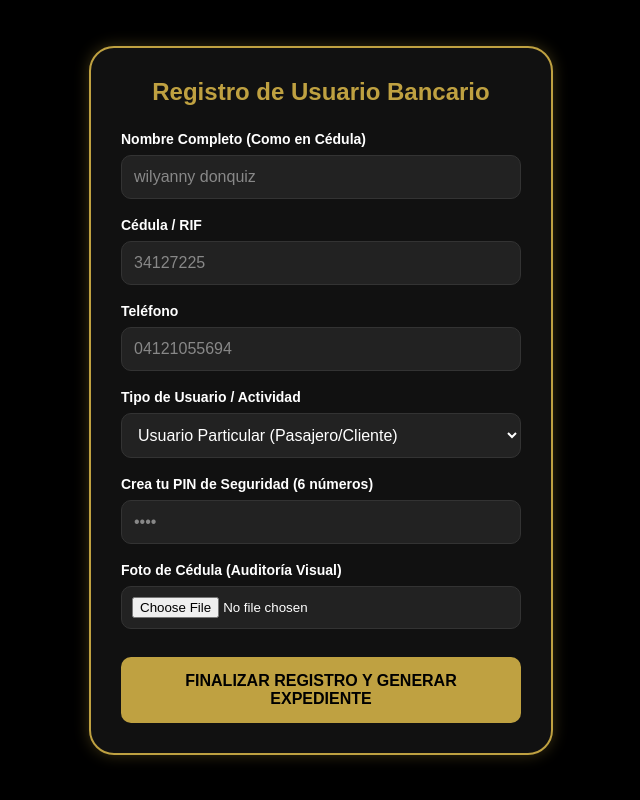
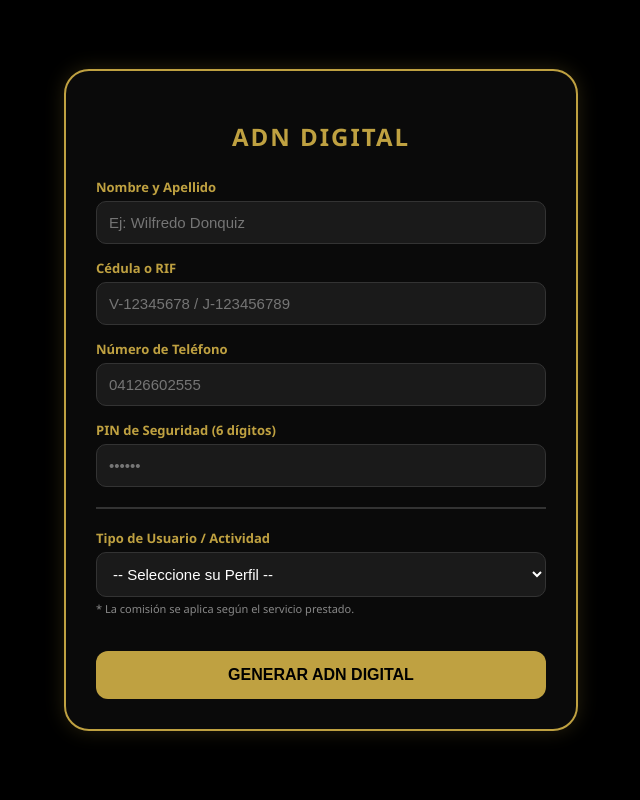
Before and after one commit to willpay2026/willpay, a website: page static/registro.html in a window 1280 px wide. Shown: the whole page, without its empty margins (319-959 px from the left). Drawn offline with Linux system fonts and the light colour scheme.

Commit message:
Update registro.html

```diff
--- a/static/registro.html
+++ b/static/registro.html
@@ -3,54 +3,91 @@
 <head>
     <meta charset="UTF-8">
     <meta name="viewport" content="width=device-width, initial-scale=1.0">
-    <title>Will-Pay | Registro Bancario</title>
+    <title>Will-Pay | Registro ADN Digital</title>
     <style>
-        body { background-color: #000; color: #fff; font-family: sans-serif; display: flex; justify-content: center; align-items: center; min-height: 100vh; margin: 0; padding: 20px; box-sizing: border-box; }
-        .registro-container { background-color: #111; border: 2px solid #bfa141; border-radius: 25px; padding: 30px; width: 100%; max-width: 400px; box-shadow: 0 0 15px rgba(191, 161, 65, 0.3); }
-        h2 { color: #bfa141; text-align: center; margin-top: 0; margin-bottom: 25px; font-size: 24px; }
-        .form-group { margin-bottom: 18px; }
-        label { display: block; color: #fff; margin-bottom: 8px; font-weight: bold; font-size: 14px; }
-        input[type="text"], input[type="tel"], input[type="password"], select { width: 100%; padding: 12px; border-radius: 10px; border: 1px solid #333; background-color: #222; color: #fff; box-sizing: border-box; font-size: 16px; }
-        input[type="file"] { color: #fff; background-color: #222; padding: 10px; border-radius: 10px; border: 1px solid #333; width: 100%; box-sizing: border-box; }
-        .btn-finalizar { background-color: #bfa141; color: #000; width: 100%; padding: 15px; border: none; border-radius: 10px; font-size: 16px; font-weight: bold; cursor: pointer; text-transform: uppercase; margin-top: 10px; transition: background 0.3s; }
-        .btn-finalizar:hover { background-color: #fff; }
-        ::placeholder { color: #888; opacity: 1; }
+        body { background-color: #000; color: #fff; font-family: 'Segoe UI', Tahoma, Geneva, Verdana, sans-serif; display: flex; justify-content: center; align-items: center; min-height: 100vh; margin: 0; padding: 20px; box-sizing: border-box; }
+        .registro-container { background-color: #0a0a0a; border: 2px solid #bfa141; border-radius: 25px; padding: 30px; width: 100%; max-width: 450px; box-shadow: 0 0 20px rgba(191, 161, 65, 0.2); }
+        h2 { color: #bfa141; text-align: center; margin-bottom: 25px; text-transform: uppercase; letter-spacing: 2px; }
+        .form-group { margin-bottom: 15px; }
+        label { display: block; color: #bfa141; margin-bottom: 5px; font-size: 13px; font-weight: bold; }
+        input, select { width: 100%; padding: 12px; border-radius: 10px; border: 1px solid #333; background-color: #1a1a1a; color: #fff; box-sizing: border-box; font-size: 15px; outline: none; }
+        input:focus { border-color: #bfa141; }
+        .btn-finalizar { background-color: #bfa141; color: #000; width: 100%; padding: 15px; border: none; border-radius: 12px; font-size: 16px; font-weight: bold; cursor: pointer; text-transform: uppercase; margin-top: 20px; transition: 0.3s; }
+        .btn-finalizar:hover { background-color: #fff; transform: scale(1.02); }
+        .info-tasa { font-size: 11px; color: #888; margin-top: 4px; display: block; }
     </style>
 </head>
 <body>
+
 <div class="registro-container">
-        <h2>Registro de Usuario Bancario</h2>
-        <form action="/guardar-registro" method="POST" enctype="multipart/form-data">
+    <h2>ADN DIGITAL</h2>
+    <form action="/guardar-registro" method="POST">
+
         <div class="form-group">
-                <label>Nombre Completo (Como en Cédula)</label>
-                <input type="text" name="nombre" placeholder="wilyanny donquiz" required>
+            <label>Nombre y Apellido</label>
+            <input type="text" name="nombre" placeholder="Ej: Wilfredo Donquiz" required>
         </div>
+
         <div class="form-group">
-                <label>Cédula / RIF</label>
-                <input type="text" name="cedula" placeholder="34127225" required>
+            <label>Cédula o RIF</label>
+            <input type="text" name="cedula_rif" placeholder="V-12345678 / J-123456789" required>
         </div>
+
         <div class="form-group">
-                <label>Teléfono</label>
-                <input type="tel" name="telefono" placeholder="04121055694" required>
+            <label>Número de Teléfono</label>
+            <input type="tel" name="telefono" placeholder="04126602555" required>
         </div>
+
+        <div class="form-group">
+            <label>PIN de Seguridad (6 dígitos)</label>
+            <input type="password" name="pin" maxlength="6" placeholder="••••••" required>
+        </div>
+
+        <hr style="border: 0.5px solid #333; margin: 20px 0;">
+
         <div class="form-group">
             <label>Tipo de Usuario / Actividad</label>
-                <select name="tipo_usuario">
-                    <option value="particular">Usuario Particular (Pasajero/Cliente)</option>
-                    <option value="conductor">Conductor / Prestador de Servicio</option>
-                    <option value="comercio">Comercio / Negocio</option>
+            <select name="tipo_usuario" id="tipo_usuario" required onchange="gestionarCampos()">
+                <option value="" disabled selected>-- Seleccione su Perfil --</option>
+                <option value="natural">Usuario Natural (Pago-Cobro 1% Comisión)</option>
+                <option value="personal">Usuario con Registro Personal (3% Comisión)</option>
+                <option value="fiscal">Usuario con Registro Fiscal (5% Comisión)</option>
             </select>
+            <span class="info-tasa">* La comisión se aplica según el servicio prestado.</span>
         </div>
-            <div class="form-group">
-                <label>Crea tu PIN de Seguridad (6 números)</label>
-                <input type="password" name="pin" placeholder="••••" maxlength="6" required>
+
+        <div id="seccion_servicio" class="form-group" style="display:none;">
+            <label>Especifique el Servicio</label>
+            <input type="text" id="input_servicio" name="servicio_detalle" placeholder="Ej: Moto Taxi / Transporte Urbano">
         </div>
-            <div class="form-group">
-                <label>Foto de Cédula (Auditoría Visual)</label>
-                <input type="file" name="foto_cedula" accept="image/*" required>
+
+        <div id="seccion_fiscal" class="form-group" style="display:none;">
+            <label>Nombre del Establecimiento</label>
+            <input type="text" id="input_establecimiento" name="nombre_negocio" placeholder="Ej: Inversiones Donquiz C.A.">
         </div>
-            <button type="submit" class="btn-finalizar">FINALIZAR REGISTRO Y GENERAR EXPEDIENTE</button>
+
+        <button type="submit" class="btn-finalizar">GENERAR ADN DIGITAL</button>
     </form>
 </div>
+
+<script>
+function gestionarCampos() {
+    const seleccion = document.getElementById('tipo_usuario').value;
+    const divServicio = document.getElementById('seccion_servicio');
+    const divFiscal = document.getElementById('seccion_fiscal');
+
+    // Resetear visibilidad
+    divServicio.style.display = 'none';
+    divFiscal.style.display = 'none';
+
+    // Lógica de aparición según tu instrucción
+    if (seleccion === 'personal') {
+        divServicio.style.display = 'block';
+    } else if (seleccion === 'fiscal') {
+        divFiscal.style.display = 'block';
+    }
+}
+</script>
+
 </body>
 </html>
```
Lines whose indentation alone changed are shown as unchanged.
